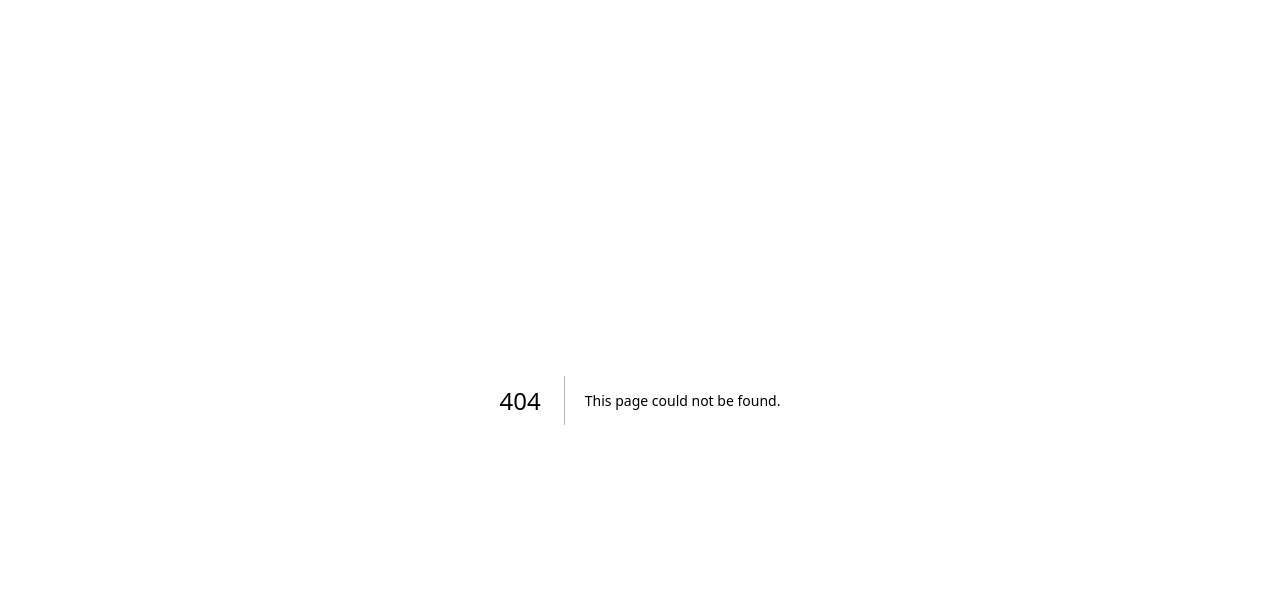
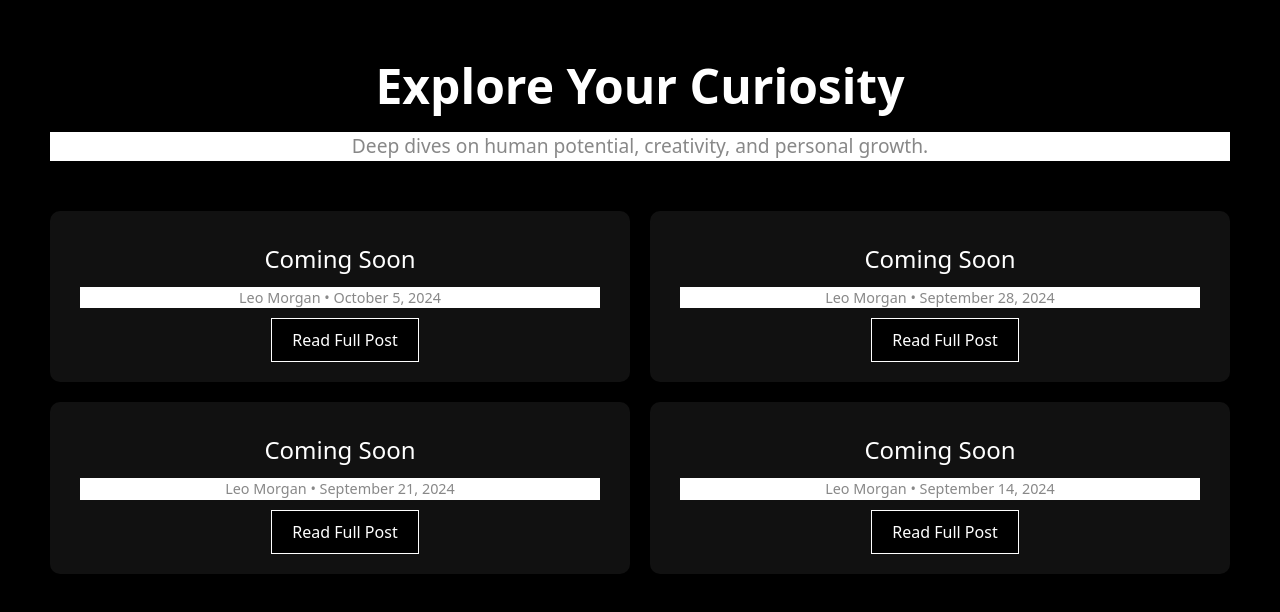
Before and after one commit to Shadyxstep/leomorgan-personal-website, a Next.js app: page /letters in a window 1280 px wide. Before the commit this address had no page. Shown: the top 612 px of the page. Built offline with nearby package versions, Linux system fonts and the light colour scheme.

Commit message:
added newsletter pages, fixed navbar stuff

```diff
--- a/src/app/components/About.js
+++ b/src/app/components/About.js
@@ -31,11 +31,11 @@ export default function AboutMe() {
         <h2 className="font-bold">Hey, I'm Leo.</h2>
         <p>
           I’m an international sprinter, software engineer, athletic performance coach, and content creator passionate about the mind, technology, and personal development.
-          I teach performance optimization techniques, strategies for athletic development, building effective habits, and creative workflows to help individuals unlock their true potential.
+          I teach about performance optimization, athletic development, building effective habits, and creative workflows to help people move towards goals that matter to them. All of which are poroblems I've navigated and solved in my own life.
         </p>
         <p>
           I currently work as a Software Engineer in the financial services industry. Previously, I worked as a rugby & sprints coach as well as a freelance videographer. Now, I share my experiences and learnings through
-          writing and digital content, focusing on actionable insights that can help you achieve your personal, athletics and professional goals.
+          writing and digital content, focusing on actionable insights that can help you achieve your personal, athletic and professional goals.
         </p>
       </div>
     </div>
--- a/src/app/components/Landing.js
+++ b/src/app/components/Landing.js
@@ -9,9 +9,9 @@ export default function HeroSection() {
         <p className={styles.subText}>
           I’m passionate about helping others unlock their potential, whether
           it's athletic performance, creativity, or personal growth. I share
-          solutions and strategies I’ve used to overcome challenges in these
-          areas. If you’re looking to level up, join me and get practical
-          insights sent straight to your inbox →
+          solutions and strategies I’ve personally used to overcome challenges in these
+          areas. If you’re looking to move closer to your goals through practical
+          insights sent straight to your inbox, sign up here, or not, up to you really →
         </p>
         <form className={styles.newsletterForm}>
           <input
--- a/src/app/components/Navbar.js
+++ b/src/app/components/Navbar.js
@@ -9,6 +9,10 @@ const Navbar = () => {
 
   const toggleMenu = () => {
     setIsOpen(!isOpen);
+  };
+
+  const closeMenu = () => {
+    setIsOpen(false);
   };
 
   // Prevent scrolling when the overlay is open
@@ -23,7 +27,7 @@ const Navbar = () => {
   return (
     <nav className={styles.navbar}>
       <div className={styles.logo}>
-        <Link href="/">
+        <Link href="/" onClick={closeMenu}>
           <img src="/home-icon.png" alt="home" />
         </Link>
       </div>
@@ -41,16 +45,13 @@ const Navbar = () => {
 
       <ul className={isOpen ? styles.navMenuOpen : styles.navMenu}>
         <li>
-          <Link href="/newsletter">Letters</Link>
+          <Link href="/letters" onClick={closeMenu}>Letters</Link>
         </li>
         <li>
-          <Link href="/about">About</Link>
+          <Link href="/about" onClick={closeMenu}>About</Link>
         </li>
         <li>
-          <Link href="/products">Products</Link>
-        </li>
-        <li>
-          <Link href="/products">Services</Link>
+          <Link href="/products" onClick={closeMenu}>Products</Link>
         </li>
       </ul>
 
@@ -63,16 +64,13 @@ const Navbar = () => {
 
         <ul className={styles.navMenuOverlay}>
           <li>
-            <Link href="/newsletter"></Link>
+            <Link href="/letters" onClick={closeMenu}>Letters</Link>
           </li>
           <li>
-            <Link href="/blog">Blog</Link>
+            <Link href="/about" onClick={closeMenu}>About</Link>
           </li>
           <li>
-            <Link href="/about">About</Link>
-          </li>
-          <li>
-            <Link href="/products">Products</Link>
+            <Link href="/products" onClick={closeMenu}>Products</Link>
           </li>
         </ul>
       </div>
--- a/src/app/globals.css
+++ b/src/app/globals.css
@@ -23,6 +23,11 @@ body {
   background: var(--background);
 }
 
+body.scroll-lock {
+  position: fixed;
+  width: 100%;
+}
+
 p {
   color: var(--foreground);
   background: var(--background);
--- /dev/null
+++ b/src/app/letters/Letters.module.css
@@ -0,0 +1,91 @@
+.lettersPage {
+    padding: 50px;
+    color: #fff;
+    text-align: center;
+    background-color: #000;
+    min-height: 100vh;
+  }
+
+  .letterPage {
+    padding: 50px;
+    color: #fff;
+    text-align: center;
+    background-color: #000;
+    min-height: 100vh;
+  }
+
+  .header {
+    margin-bottom: 50px;
+  }
+
+  .header h1 {
+    font-size: 3rem;
+    font-weight: bold;
+  }
+
+  .header p {
+    font-size: 1.2rem;
+    color: #888;
+    margin-top: 10px;
+  }
+
+  /* Letters List */
+  .lettersList {
+    display: grid;
+    grid-template-columns: 1fr 1fr; /* Two columns */
+    gap: 20px;
+  }
+
+  /* Individual Letter Card */
+  .letterCard {
+    background-color: #111;
+    padding: 30px;
+    border-radius: 10px;
+    box-shadow: 0px 4px 10px rgba(0, 0, 0, 0.5);
+    transition: transform 0.2s ease, box-shadow 0.2s ease;
+  }
+
+  .letterCard:hover {
+    transform: translateY(-5px);
+    box-shadow: 0px 6px 15px rgba(0, 0, 0, 0.7);
+  }
+
+  .letterCard h2 {
+    font-size: 1.5rem;
+    color: #fff;
+    margin-bottom: 10px;
+  }
+
+  .metaData {
+    color: #888;
+    font-size: 0.9rem;
+    margin-bottom: 20px;
+  }
+
+  .readMore {
+    background-color: #000;
+    border: 1px solid #fff;
+    padding: 10px 20px;
+    color: #fff;
+    font-size: 1rem;
+    cursor: pointer;
+    margin-left: 10px;
+    transition: background-color 0.3s ease;
+  }
+
+  .readMore:hover {
+    background-color: #fff;
+    color: #000;
+    border: 1px solid #000;
+  }
+
+  /* Responsive */
+  @media (max-width: 768px) {
+    .lettersList {
+      grid-template-columns: 1fr; /* One column on mobile */
+    }
+
+    .letterCard {
+      padding: 20px;
+    }
+  }
--- /dev/null
+++ b/src/app/letters/[slug]/page.tsx
@@ -0,0 +1,40 @@
+import { notFound } from 'next/navigation';
+import Navbar from '../../components/Navbar';
+import styles from '../Letters.module.css';
+
+const newsletters = [
+  {
+    title: "Coming soon",
+    slug: "coming-soon",
+    date: "October 5, 2024",
+    content: "This is boilerplate text that I'm using to fill in the content of this newsletter. I'm not sure what I'm going to write about yet, but I'm sure it will be interesting.",
+    author: "Leo Morgan",
+  },
+];
+
+function getNewsletterBySlug(slug: string) {
+  return newsletters.find((newsletter) => newsletter.slug === slug);
+}
+
+export default function LetterPage({ params }: { params: { slug: string } }) {
+  const newsletter = getNewsletterBySlug(params.slug);
+
+  if (!newsletter) {
+    return notFound();
+  }
+
+  return (
+    <>
+      <Navbar />
+      <article className={styles.letterPage}>
+        <h1>{newsletter.title}</h1>
+        <p className={styles.metaData}>
+          {newsletter.date} by {newsletter.author}
+        </p>
+        <div className={styles.content}>
+          <p>{newsletter.content}</p>
+        </div>
+      </article>
+    </>
+  );
+}
--- /dev/null
+++ b/src/app/letters/page.tsx
@@ -0,0 +1,56 @@
+import Link from "next/link";
+import styles from './Letters.module.css';
+import Navbar from "../components/Navbar";
+
+const newsletters = [
+  {
+    title: "Coming Soon",
+    slug: "coming-soon",
+    date: "October 5, 2024",
+    author: "Leo Morgan",
+  },
+  {
+    title: "Coming Soon",
+    slug: "coming-soon-two",
+    date: "September 28, 2024",
+    author: "Leo Morgan",
+  },
+  {
+    title: "Coming Soon",
+    slug: "coming-soon-three",
+    date: "September 21, 2024",
+    author: "Leo Morgan",
+  },
+  {
+    title: "Coming Soon",
+    slug: "coming-soon-four",
+    date: "September 14, 2024",
+    author: "Leo Morgan",
+  },
+];
+
+export default function LettersPage() {
+  return (
+    <>
+    <section className={styles.lettersPage}>
+      <div className={styles.header}>
+        <h1>Explore Your Curiosity</h1>
+        <p>Deep dives on human potential, creativity, and personal growth.</p>
+      </div>
+      <div className={styles.lettersList}>
+        {newsletters.map((newsletter) => (
+          <div key={newsletter.slug} className={styles.letterCard}>
+            <h2>{newsletter.title}</h2>
+            <p className={styles.metaData}>
+              {newsletter.author} • {newsletter.date}
+            </p>
+            <Link href={`/letters/${newsletter.slug}`} className={styles.readMore}>
+              Read Full Post
+            </Link>
+          </div>
+        ))}
+      </div>
+    </section>
+    </>
+  );
+}
```
Also changed, not shown: src/app/components/Navbar.module.css (+14 -6 lines).
